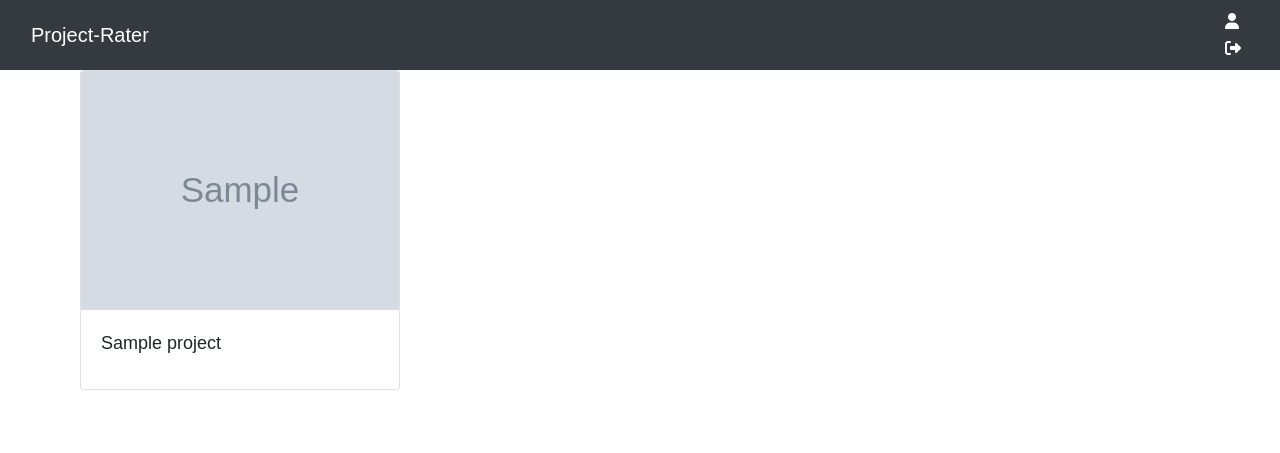
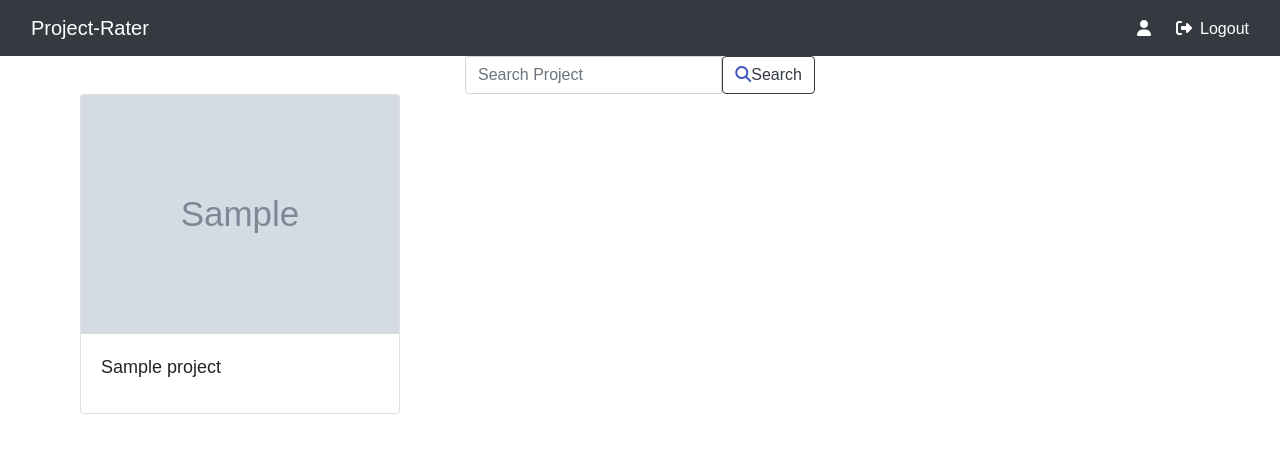
Before and after one commit to Waithera-m/project_rater, a Django app: page / in a window 1280 px wide. Shown: the top 453 px of the page. Run offline with Django 3.2, Linux system fonts and the light colour scheme; tables that the repository leaves empty hold one stand-in row (values such as "Sample post"); grey boxes marked "Sample" are stand-in pictures; some libraries are stand-ins or nearby versions.

Commit message:
create search by project title feature

```diff
--- a/projects/templates/navbar.html
+++ b/projects/templates/navbar.html
@@ -8,16 +8,15 @@
         <script src="https://kit.fontawesome.com/79cafd0f3e.js" crossorigin="anonymous"></script>
     </head>
     <body>
-        <nav class="title navbar navbar-dark bg-dark navbar-fixed-top" role="navigation">
+        <nav class="navbar navbar-expand-sm navbar-dark bg-dark navbar-fixed-top" role="navigation">
             <div class="header container-fluid">
-            <div class="navbar-header">
-                <a class="navbar-brand waves-effect waves-light lead" href="{% url 'projects:index' %}"><strong>Project-Rater</strong></a>
-            </div>
-            <ul class="nav navbar-nav navbar-right">
-                <li><a style="color: white; font-size: medium;" href="{% url 'projects:profile' user.profile.id %}"><i style="margin-right: 5px; color: white;" class="fa fa-user"></i>{{request.user.username|title}}</li>
-                <li><a style="color: white; font-size: medium;" class="logout" href="/accounts/logout"><i style="color: white;" class="fa fa-sign-out" aria-hidden="true">&nbsp;&nbsp;</i></a></li>
-
-            </ul>
+                <div class="navbar-header">
+                    <a class="navbar-brand waves-effect waves-light lead" href="{% url 'projects:index' %}"><strong>Project-Rater</strong></a>
+                </div>
+                <ul class="nav navbar-nav ml-auto">
+                    <li><a style="color: white; font-size: medium; margin-left: 10px;" href="{% url 'projects:profile' user.profile.id %}"><i style="margin-right: 5px; color: white;" class="fa fa-user"></i>{{request.user.username|title}}</li>
+                    <li><a style="color: white; font-size: medium;" class="logout" href="/accounts/logout"><i style="color: white;" class="fa fa-sign-out" aria-hidden="true">&nbsp;&nbsp;</i>Logout</a></li>
+                </ul>
             </div>
         </nav>
     </body>
--- a/projects/templates/projects/index.html
+++ b/projects/templates/projects/index.html
@@ -16,6 +16,18 @@
         {% include 'navbar.html' %}
         <div class="container">
             <div class="row">
+                <div class="col-md-4"></div>
+                <div class="col-md-4">
+                    <form class="navbar-form" role="search" action="{% url 'projects:search_results' %}">
+                    <div class="input-group">
+                        <input type="text" class="form-control" placeholder="Search Project" name="project"></input>
+                        <button class="btn btn-outline-dark bt-sm" type="submit"><i class="fa fa-search" style="color: rgb(64, 87, 190);"></i>Search</button>
+                    </div>
+                </form>
+                </div>
+                <div class="col-md-4"></div>
+            </div>
+            <div class="row">
                 {% for project in projects %}
                     <div class="card mb-3" style="width: 20rem; margin-left: 10px;">
                         <img src="{{project.project_image.url}}" class="card-img-top">
--- a/projects/urls.py
+++ b/projects/urls.py
@@ -9,6 +9,7 @@
     path('', views.index, name='index'),
     path('profile/<int:profile_id>', views.user_profile, name='profile'),
     path('add_project', views.add_project, name='add_project'),
+    path('search', views.search_by_project_title, name='search_results'),
 ]
 
 if settings.DEBUG:
--- a/projects/views.py
+++ b/projects/views.py
@@ -48,3 +48,17 @@
             else:
                 form = ProjectsForm()
     return render(request, 'projects/upload_project.html', {'form':form, 'profiles':profiles})
+
+@login_required(login_url='/accounts/login')
+def search_by_project_title(request):
+    """
+    view function renders template that displays search results
+    """
+    if 'project' in request.GET and request.GET['project']:
+       search_term = request.GET.get('project')
+       projects = Project.search_by_title(search_term)
+       message = f'{search_term}'
+       return render(request, 'projects/results.html', {'message':message, 'projects':projects})
+    else:
+        message = 'Please enter a search term'
+        return render(request, 'projects/results.html', {'message':message})
```
Also changed, not shown: projects/templates/projects/results.html (added, +38 -0 lines).
